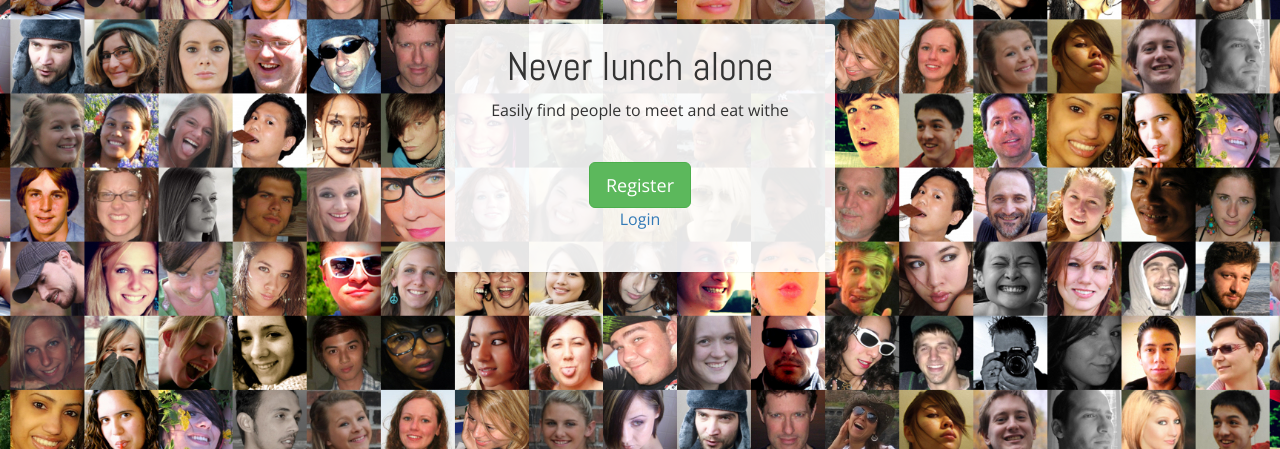
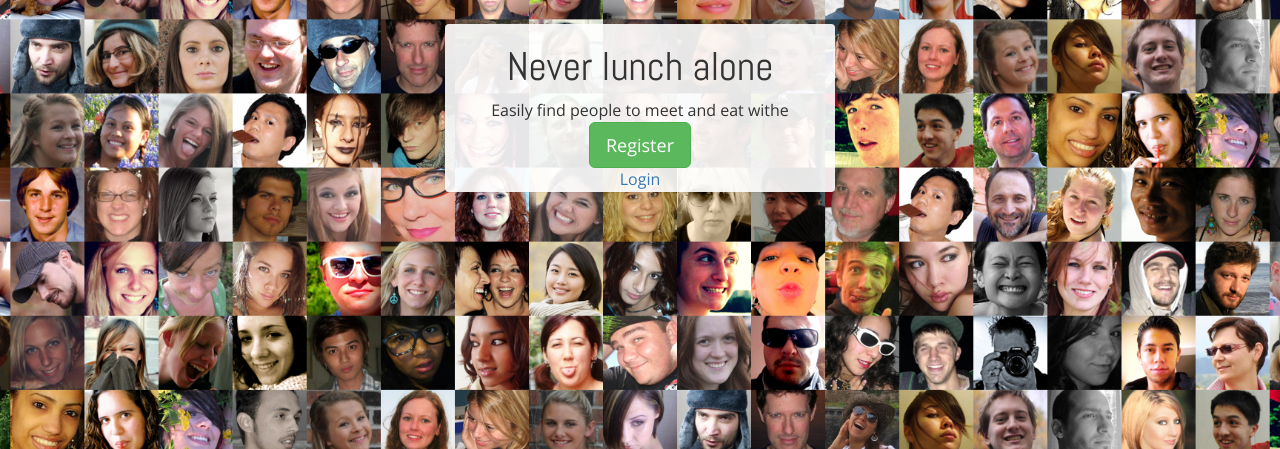
Before and after one commit to 2095878b/lunchup, a Django app: page / in a window 1280 px wide. Shown: the part 351-800 px from the top of the page. Run offline with Django 3.2, Linux system fonts and the light colour scheme; parts of the project's set-up code (start-up, migrations or seed data) failed here and were passed over; some libraries are stand-ins or nearby versions.

Commit message:
Updates to splash page

```diff
--- a/templates/splash.html
+++ b/templates/splash.html
@@ -62,13 +62,11 @@
 
 				Easily find people to meet and eat withe
 
-				<form class="margin-base-vertical">
 
 						<a href="{% url 'registration_register' %}"><button class="btn btn-success btn-lg">Register</button></a>
 						<br />
 						<a href="{% url 'auth_login' %}">Login</a>
 
-				</form>
 
 				<!--
 				<div class="margin-base-vertical">
```
Also changed, not shown: db.sqlite3.
